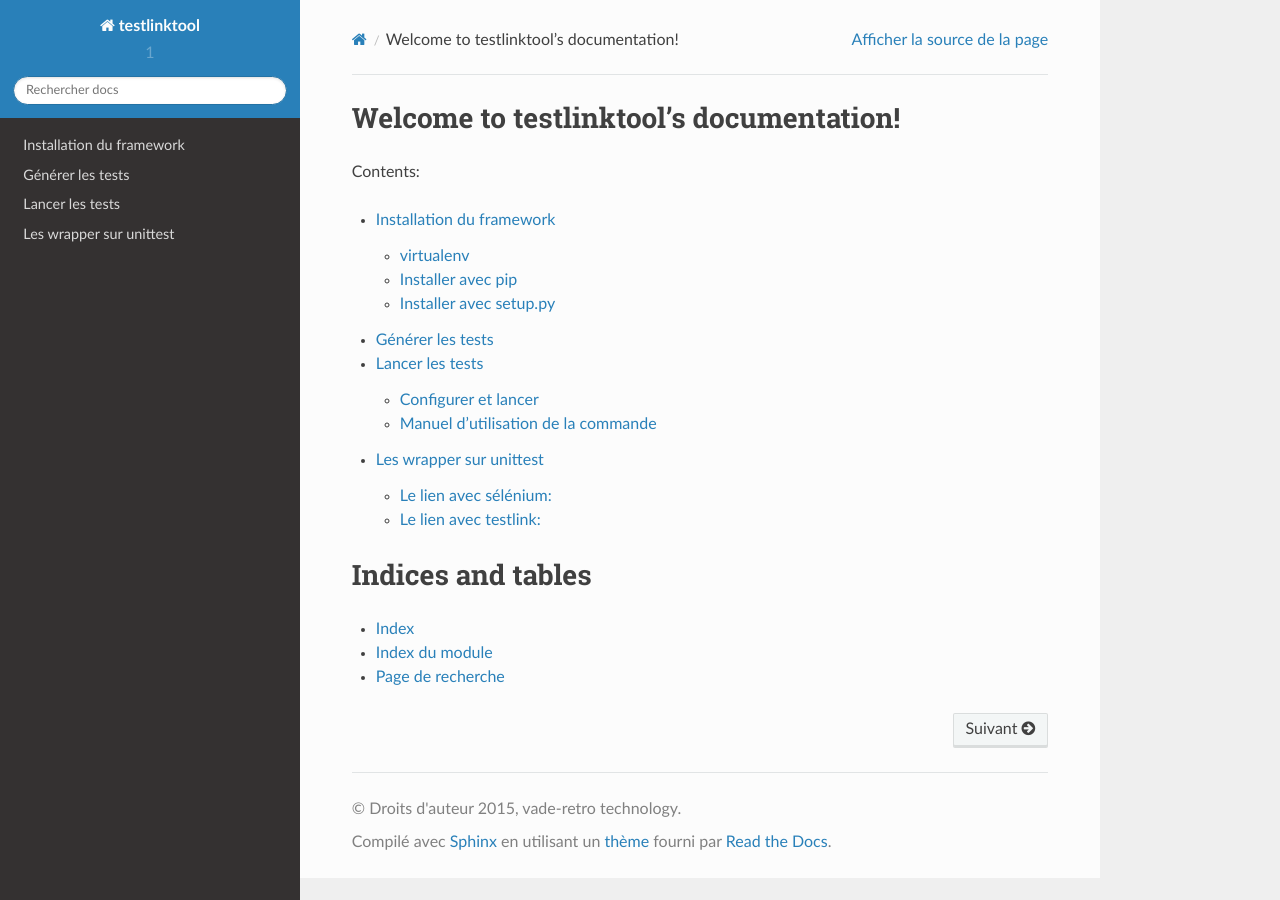
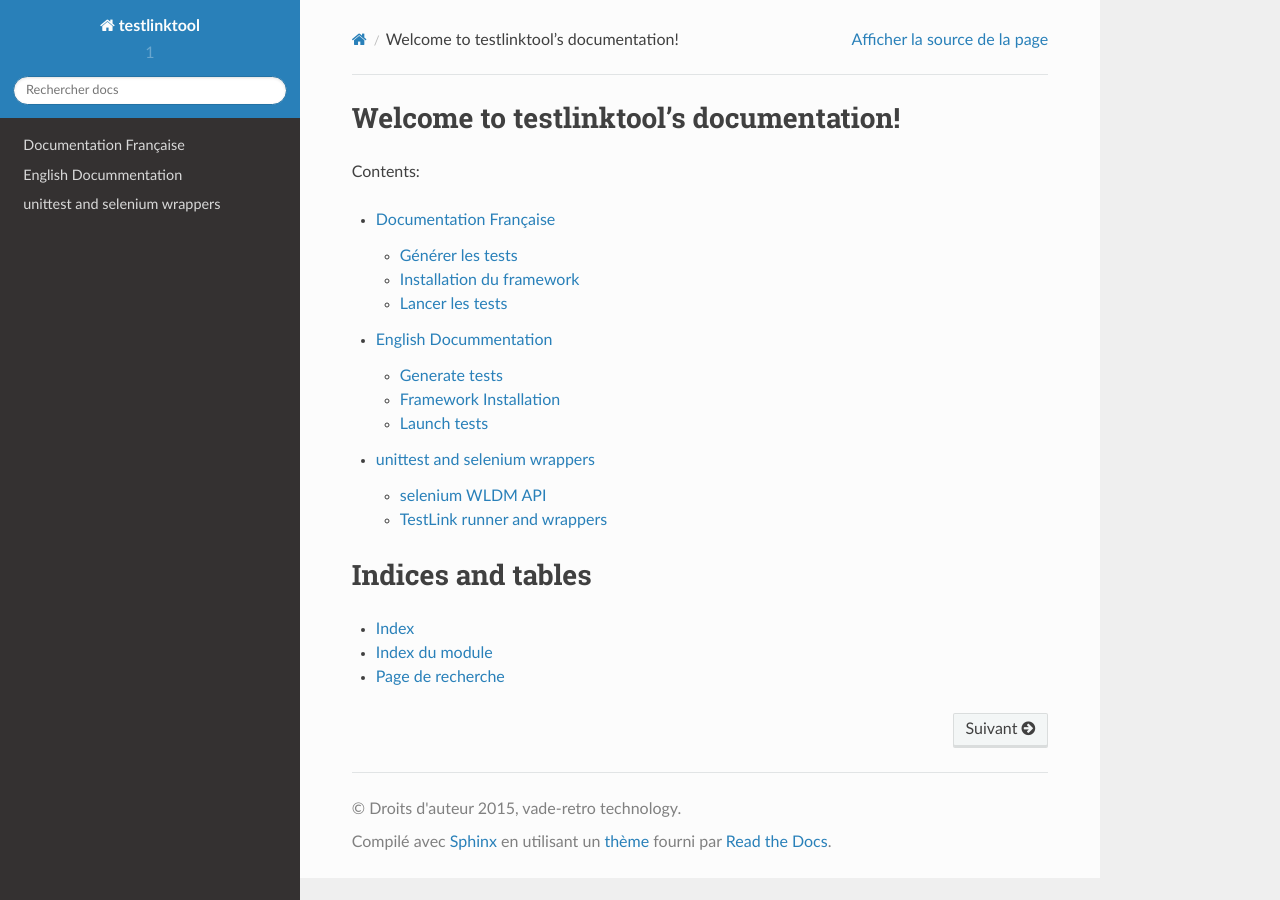
Before and after one commit to dcolam/test-automation-framework, a Sphinx documentation site: the page built from doc/source/index.rst, in a window 1280 px wide. Built offline with Sphinx 7.4.7 and the Read the Docs theme 2.0.0, drawn with Linux system fonts in a browser that asks for light colours.

Commit message:
english doc

```diff
--- /dev/null
+++ b/doc/source/EN/generate_test.rst
@@ -0,0 +1,3 @@
+==============
+Generate tests
+==============
--- a/doc/source/install.rst
+++ b/doc/source/FR/install.rst
@@ -58,13 +58,13 @@ Installez les dépendances à lxml:
 
     sudo apt-get install libz-dev libxml2-dev libxslt-dev python3-dev
 
-Lancez simplement ``pip install svn+svn://devlnx00.goto.fr/qualification/test_automation_framework/bin # installe le framework``
+Lancez simplement ``pip install git+https://github.com/vaderetro/testlink-test-wrapper``
 
 Installer avec setup.py
 =======================
 
 .. sourcecode:: bash
 
-    svn co svn://devlnx00.goto.fr/qualification/test_automation_framework/
+    svn co git+https://github.com/vaderetro/testlink-test-wrapper
     cd test_automation_framework/bin
     python setup.py install
--- a/doc/source/api_documentation.rst
+++ b/doc/source/api_documentation.rst
@@ -1,24 +1,24 @@
-========================
-Les wrapper sur unittest
-========================
+==============================
+unittest and selenium wrappers
+==============================
 
-Le lien avec sélénium:
-======================
+selenium WLDM API
+=================
 
-Les objets de test
+Test ojects
 ------------------
 
 .. automodule:: testlinktool.wrapper.UITestCase
     :members:
 
-L'API facilitant l'accès à selenium
------------------------------------
+WLDM selenium wrapper API
+-------------------------
 
 .. automodule:: testlinktool.wrapper.SeleniumWrapper
     :members:
 
-Le lien avec testlink:
-======================
+TestLink runner and wrappers
+============================
 
 .. automodule:: testlinktool.wrapper.TestLinkReport
     :members:
--- /dev/null
+++ b/doc/source/en.rst
@@ -0,0 +1,10 @@
+======================
+English Docummentation
+======================
+
+
+.. toctree::
+    :glob:
+    :maxdepth: 2
+
+    EN/*
--- /dev/null
+++ b/doc/source/fr.rst
@@ -0,0 +1,9 @@
+=======================
+Documentation Française
+=======================
+
+.. toctree::
+    :glob:
+    :maxdepth: 2
+
+    FR/*
--- a/doc/source/index.rst
+++ b/doc/source/index.rst
@@ -6,9 +6,8 @@ Contents:
 .. toctree::
    :maxdepth: 2
 
-   install
-   generate_test
-   launch
+   fr
+   en
    api_documentation
 
 
```
Also changed, not shown: doc/source/EN/install.rst (added, +65 -0 lines), doc/source/EN/launch.rst (added, +63 -0 lines), doc/source/FR/generate_test.rst (renamed from doc/source/generate_test.rst), doc/source/FR/launch.rst (renamed from doc/source/launch.rst).
